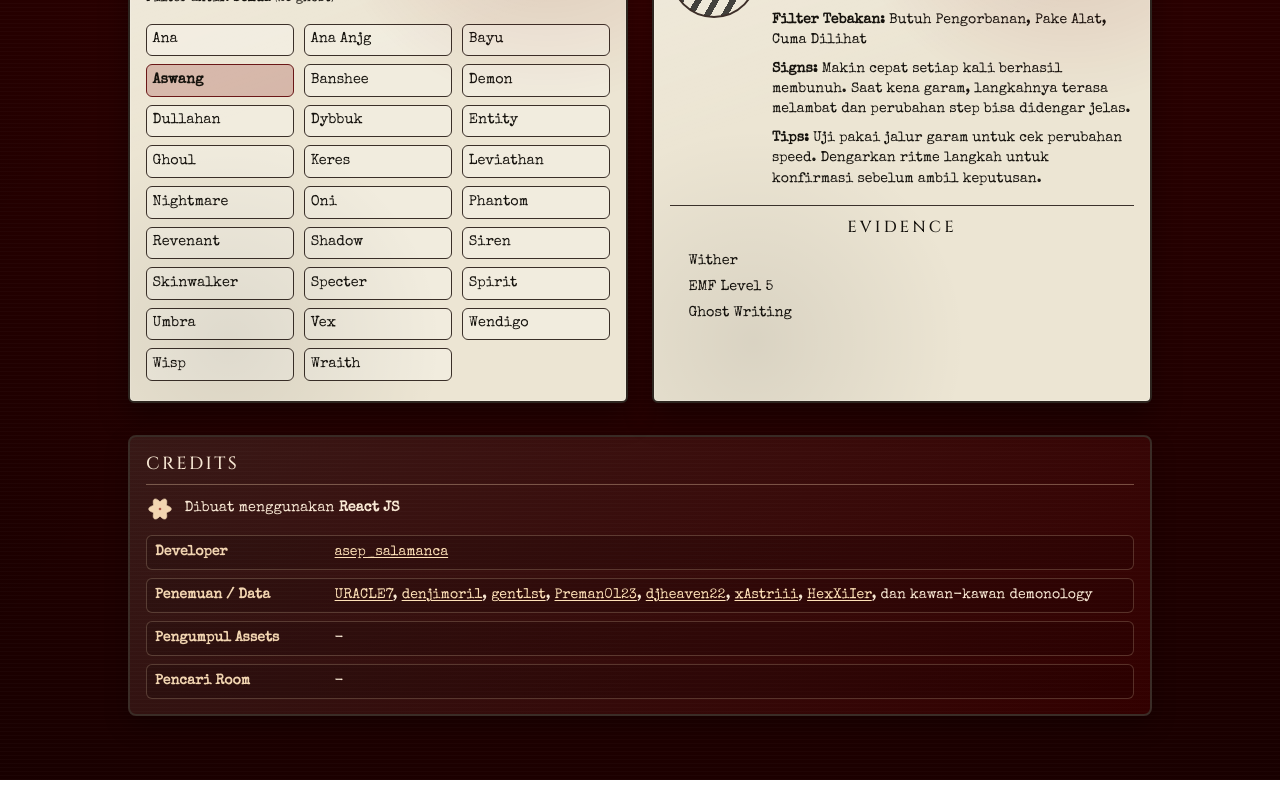
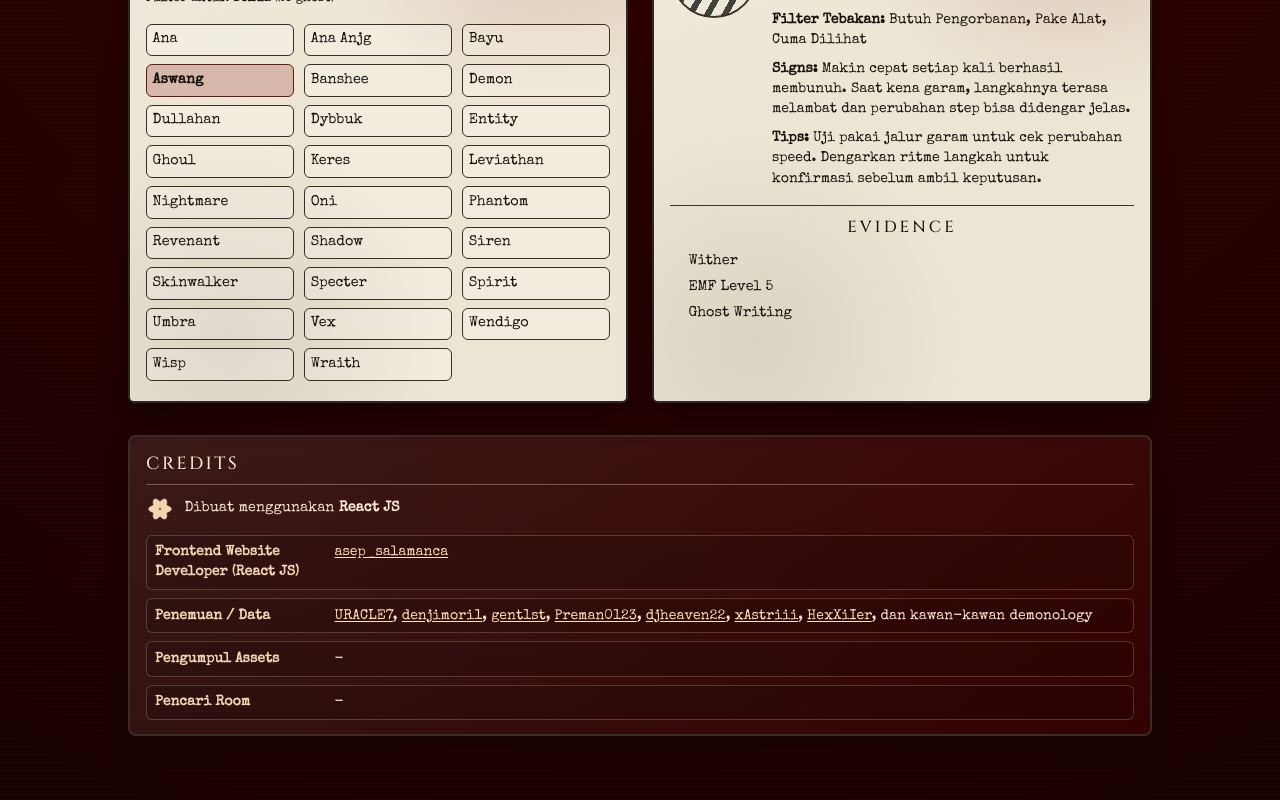
Before and after one commit to Cipaxdragon/Catatan_Demonology_Asep, a React (Vite) app: page / in a window 1280 px wide. Shown: the part 428-1228 px from the top of the page. Built offline with nearby package versions, Linux system fonts and the light colour scheme.

Commit message:
feat: update developer title to Frontend Website Developer (React JS) in credits

```diff
--- a/src/App.jsx
+++ b/src/App.jsx
@@ -80,7 +80,7 @@ export default function App() {
 
         <dl className="credits-grid">
           <div className="credits-row">
-            <dt>Developer</dt>
+            <dt>Frontend Website Developer (React JS)</dt>
             <dd>
               <a
                 className="credits-link"
```
Also changed, not shown: notes/Demonology.txt.
